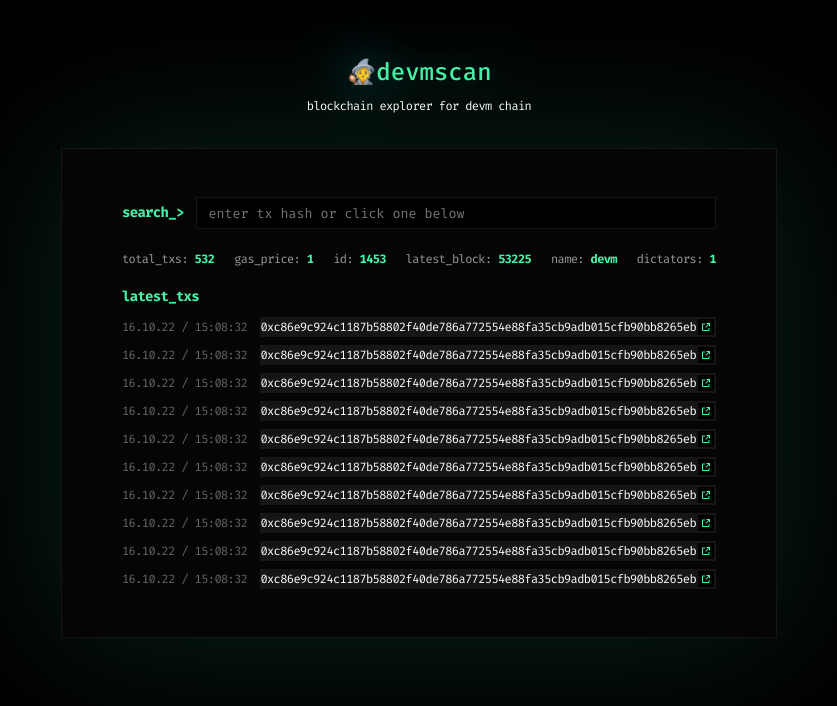
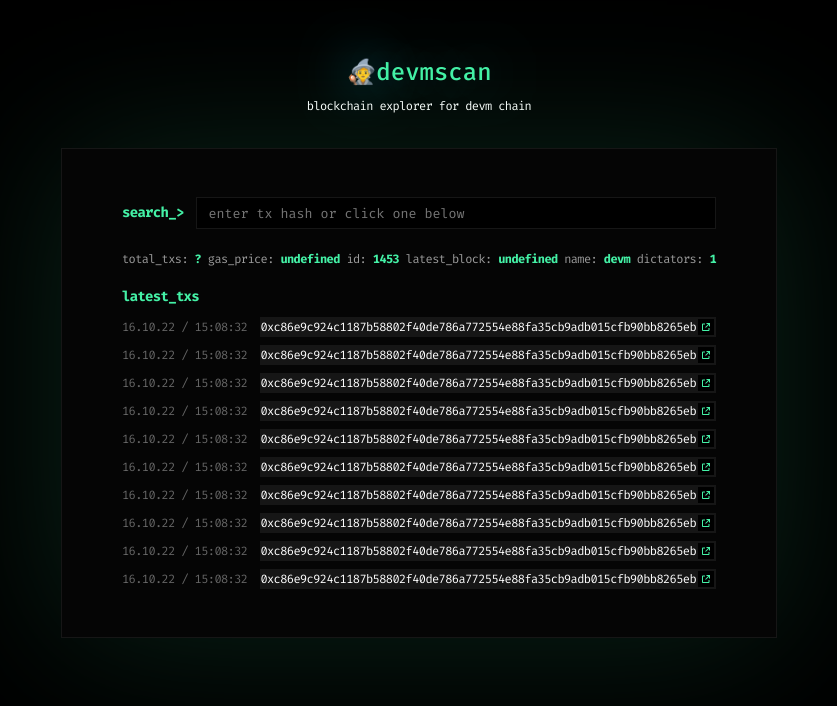
Before and after one commit to decoded-labs/devm-scan, a Svelte app: page / in a window 1280 px wide. Shown: the top 706 px of the page, without its empty margins (221-1058 px from the left). Built offline with nearby package versions, Linux system fonts and the light colour scheme; no server answers.

Commit message:
continue after indexer api is up

```diff
--- a/package.json
+++ b/package.json
@@ -12,5 +12,8 @@
     "@sveltejs/vite-plugin-svelte": "^1.0.2",
     "svelte": "^3.49.0",
     "vite": "^3.1.0"
+  },
+  "dependencies": {
+    "ethers": "^5.7.1"
   }
 }
--- a/src/App.svelte
+++ b/src/App.svelte
@@ -1,36 +1,26 @@
-<script>
+<script lang="ts">
   import Card from "./lib/Card.svelte";
+  import { ethers } from "ethers";
+  import { connectNode, nodeProvider } from "./stores/Network.js";
+  import { onMount } from "svelte";
+  let latest_block, gas_price;
 
-  let chain_info = [
-    {
-      key: "total_txs",
-      value: 532,
-    },
-    {
-      key: "gas_price",
-      value: 1,
-    },
-    {
-      key: "id",
-      value: 1453,
-    },
-    {
-      key: "latest_block",
-      value: 53225,
-    },
-    {
-      key: "name",
-      value: "devm",
-    },
-    {
-      key: "dictators",
-      value: 1,
-    },
-  ];
   let txs = Array(10).fill({
     date: "16.10.22 / 15:08:32",
     hash: "0xc86e9c924c1187b58802f40de786a772554e88fa35cb9adb015cfb90bb8265eb",
   });
+
+  onMount(async () => {
+    await connectNode();
+    await fetchData();
+  });
+  setInterval(() => {
+    fetchData();
+  }, 30000);
+  const fetchData = async () => {
+    latest_block = await $nodeProvider.getBlockNumber();
+    gas_price = parseInt(ethers.utils.formatUnits(await $nodeProvider.getGasPrice(), 9));
+  };
 </script>
 
 <main>
@@ -47,9 +37,12 @@
     </div>
     <div style="height:24px" />
     <div class="info">
-      {#each chain_info as i}
-        <p>{i.key}: <span>{i.value}</span></p>
-      {/each}
+      <p>total_txs: <span>?</span></p>
+      <p>gas_price: <span>{gas_price}</span></p>
+      <p>id: <span>1453</span></p>
+      <p>latest_block: <span>{latest_block}</span></p>
+      <p>name: <span>devm</span></p>
+      <p>dictators: <span>1</span></p>
     </div>
     <div style="height:24px" />
     <h1>latest_txs</h1>
--- /dev/null
+++ b/src/stores/Network.js
@@ -0,0 +1,7 @@
+import { writable } from "svelte/store";
+import { ethers } from "ethers";
+export let nodeProvider = writable();
+export const connectNode = async () => {
+  const provider = new ethers.providers.JsonRpcProvider("http://decoded.wtf");
+  nodeProvider.set(provider);
+};
```
Also changed, not shown: 1 other file (tests, documents, lock files or other folders).
